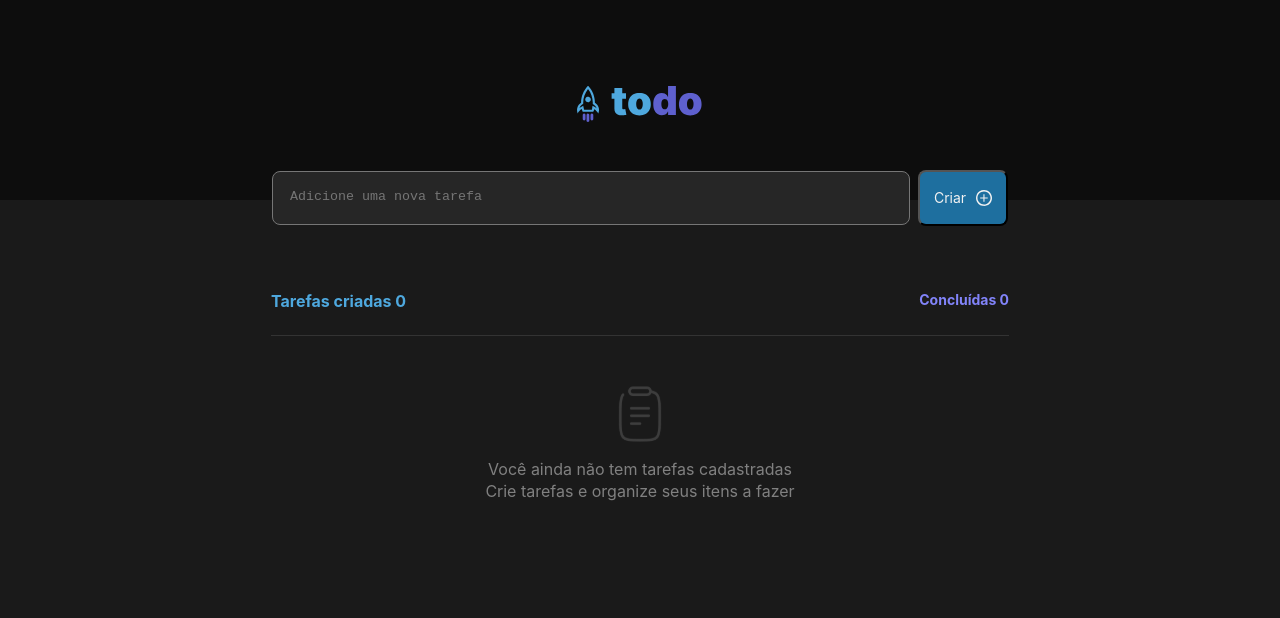
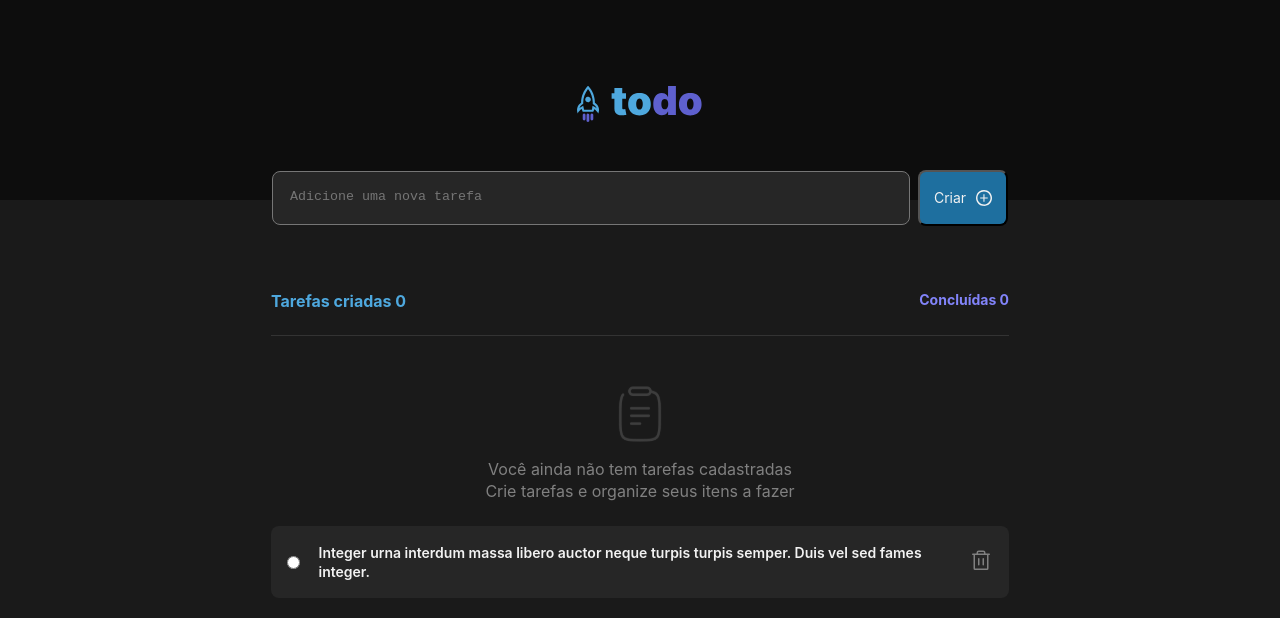
Before and after one commit to viniciusnunhez27/Todo-React, a React (Vite) app in the folder Todo/: page / in a window 1280 px wide. Shown: the top 618 px of the page. Built offline with nearby package versions, Linux system fonts and the light colour scheme.

Commit message:
Feature:  Component Task

```diff
--- a/Todo/package.json
+++ b/Todo/package.json
@@ -9,6 +9,7 @@
     "preview": "vite preview"
   },
   "dependencies": {
+    "@phosphor-icons/react": "^2.0.8",
     "react": "^18.2.0",
     "react-dom": "^18.2.0"
   },
--- a/Todo/src/App.jsx
+++ b/Todo/src/App.jsx
@@ -6,6 +6,7 @@ import Plus from "./assets/Plus.svg";
 import IconEmpty from './assets/Iconempty.svg'
 
 import "./global.css";
+import { Task } from "./components/Task";
 
 function App() {
   return (
@@ -35,7 +36,11 @@ function App() {
       </div>
      </div>
    </div>
+
+    <Task />
     </>
+
+
   );
 }
 
--- /dev/null
+++ b/Todo/src/components/Task.jsx
@@ -0,0 +1,15 @@
+import styles from  './Task.module.css';
+import { Trash } from '@phosphor-icons/react'
+
+export function Task () {
+    return (
+     <div className={styles.taskInfo}>
+        <input type="radio" />
+        <p>Integer urna interdum massa libero auctor neque turpis turpis semper. Duis vel sed fames integer.</p>
+      <button>
+          <Trash  size={24}/>
+        </button>
+      </div>
+
+    )
+}
--- /dev/null
+++ b/Todo/src/components/Task.module.css
@@ -0,0 +1,34 @@
+.taskInfo {
+    width: 100%;
+    max-width: 738px;
+    margin: 0px  auto;
+    height: 72px;
+    display: flex;
+    align-items: center;
+    justify-content: space-between;
+    background: var(--color-gray-500);
+    padding: 16px;
+    border-radius: 8px;
+}
+
+.taskInfo p {
+    max-width: 632px;
+    font-family: 'inter', sans-serif;
+    font-size: 14px;
+    font-weight: 600;
+    line-height: 19.6px;
+    color: var(--color-gray-100);
+}
+
+.taskInfo button {
+    background: transparent;
+    color: var(--color-gray-300);
+    border: none;
+    cursor: pointer;
+    transition: background 0.2s;
+}
+
+.taskInfo button:hover {
+   color: var(--color-danger);
+
+}
```
Also changed, not shown: 1 other file (tests, documents, lock files or other folders).
